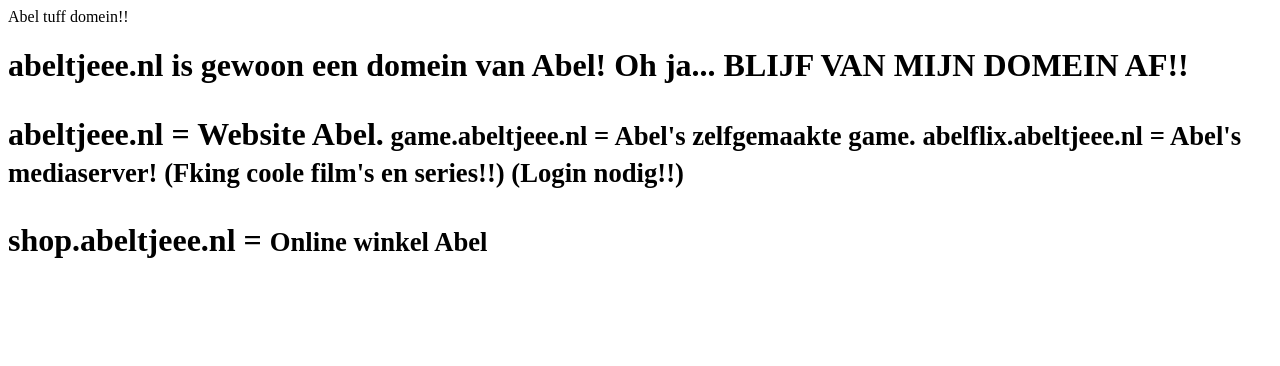
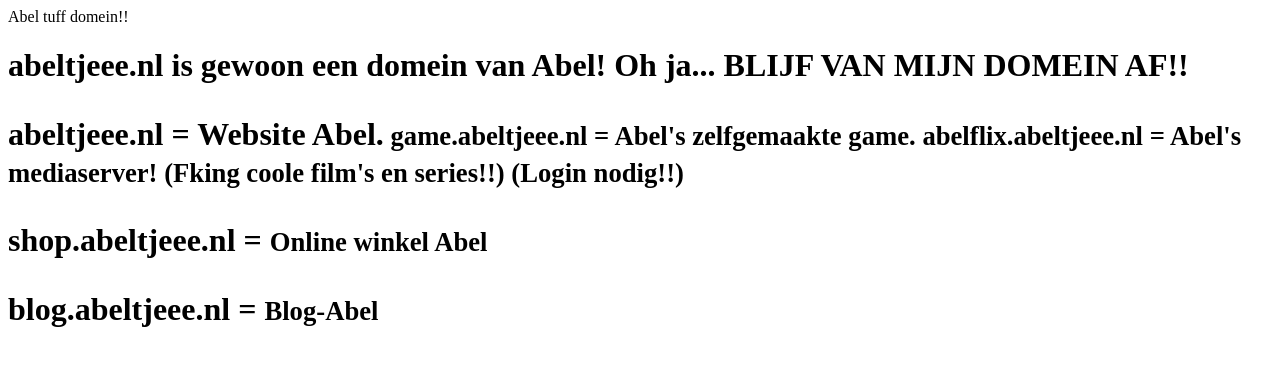
Before and after one commit to AbeltjeeeNL/Info-abeltjeee.nl, a plain HTML site: page index.html in a window 1280 px wide. Drawn offline with Linux system fonts and the light colour scheme.

Commit message:
Update index.html

```diff
--- a/index.html
+++ b/index.html
@@ -15,4 +15,5 @@
     <h1>abeltjeee.nl is gewoon een domein van Abel!   Oh ja... BLIJF VAN MIJN DOMEIN AF!!<b></b> <del><small></small></del><h1>
     <p>abeltjeee.nl = Website Abel.<small> game.abeltjeee.nl = Abel's zelfgemaakte <b>game.</b> abelflix.abeltjeee.nl = Abel's mediaserver! (Fking coole film's en series!!) (Login nodig!!)</small></p>
     <p>shop.abeltjeee.nl = <small>Online winkel Abel<b></b></small></p>
+    <p>blog.abeltjeee.nl = <small>Blog-Abel<b></b></small></p>
 <body>
```
